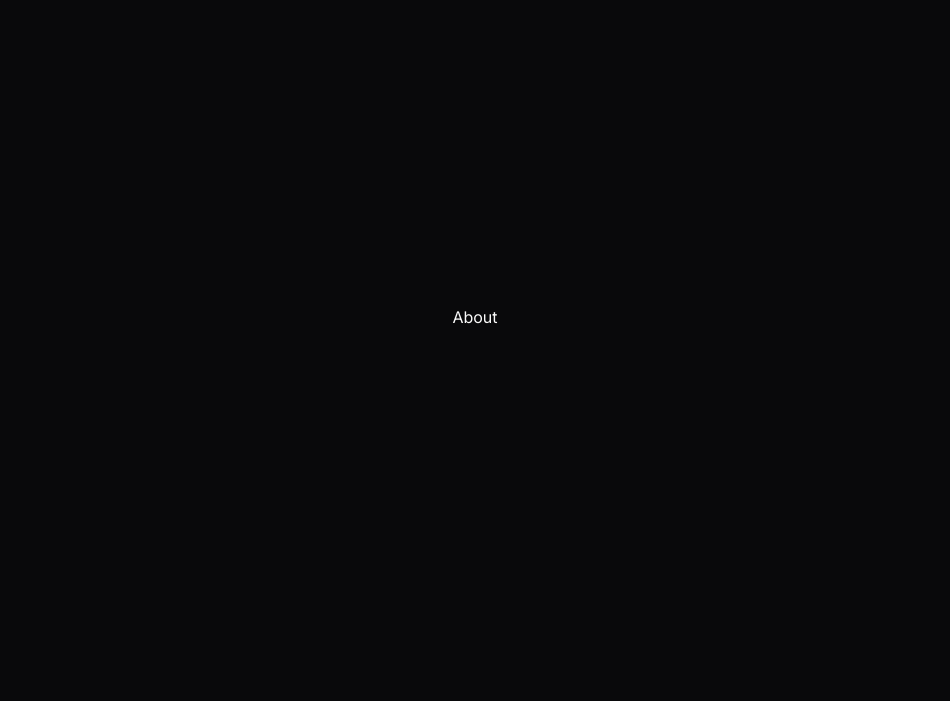
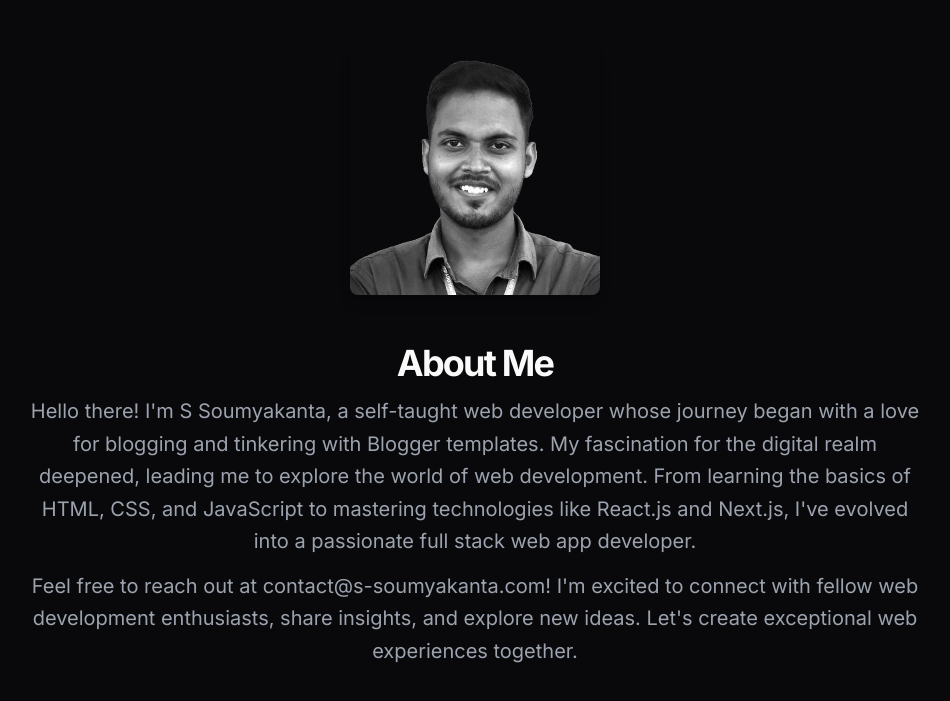
Before and after one commit to s-soumyakanta/s-soumyakanta, a Next.js app: page / in a window 1280 px wide. Shown: the part 963-1664 px from the top of the page, without its empty margins (165-1115 px from the left). Built offline with nearby package versions, Linux system fonts and the light colour scheme.

Commit message:
about section added

```diff
--- a/src/components/About.tsx
+++ b/src/components/About.tsx
@@ -1,9 +1,42 @@
-import React from 'react'
+import Image from "next/image";
 
 const About = () => {
   return (
-    <div className='h-full justify-center items-center'>About</div>
-  )
-}
+    <div className="w-full py-12 lg:py-24 xl:py-32 flex justify-center items-center">
+      <div className="container flex flex-col gap-8 px-4 md:gap-12 md:px-6">
+        <div className="flex justify-center">
+          <div className="max-w-md rounded-lg overflow-hidden shadow-lg ">
+            <Image
+              src="/images/profile.png"
+              width={250}
+              height={250}
+              alt="Picture of the author"
+            />
+          </div>
+        </div>
+        <div className="space-y-3 text-center">
+          <h1 className=" font-bold tracking-tighter text-3xl md:text-4xl">
+            About Me
+          </h1>
+          <p className="max-w-md md:max-w-4xl mx-auto text-gray-500 md:text-xl/relaxed lg:text-base/relaxed xl:text-xl/relaxed dark:text-gray-400">
+            Hello there! I&apos;m S Soumyakanta, a self-taught web developer
+            whose journey began with a love for blogging and tinkering with
+            Blogger templates. My fascination for the digital realm deepened,
+            leading me to explore the world of web development. From learning
+            the basics of HTML, CSS, and JavaScript to mastering technologies
+            like React.js and Next.js, I&apos;ve evolved into a passionate full
+            stack web app developer.
+          </p>
+          <p className="max-w-md md:max-w-4xl mx-auto text-gray-500 md:text-xl/relaxed lg:text-base/relaxed xl:text-xl/relaxed dark:text-gray-400">
+            Feel free to reach out at contact@s-soumyakanta.com! I&apos;m
+            excited to connect with fellow web development enthusiasts, share
+            insights, and explore new ideas. Let&apos;s create exceptional web
+            experiences together.
+          </p>
+        </div>
+      </div>
+    </div>
+  );
+};
 
-export default About
+export default About;
```
Also changed, not shown: public/images/profile.png (added), public/images/profile.png.png (deleted).
